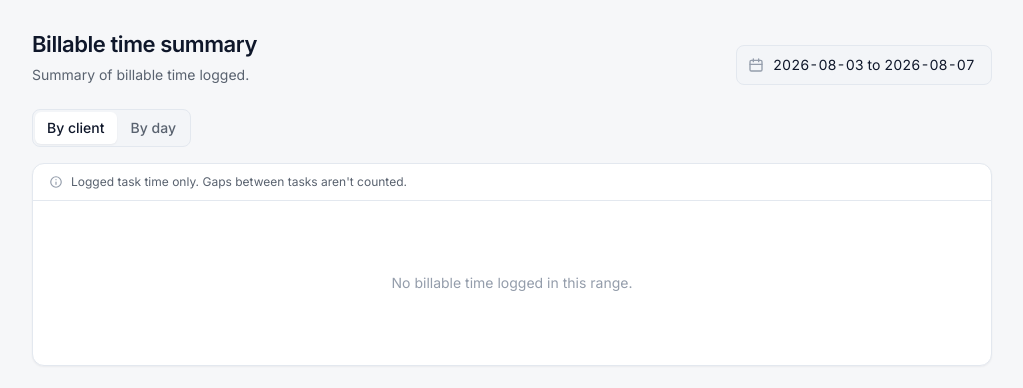
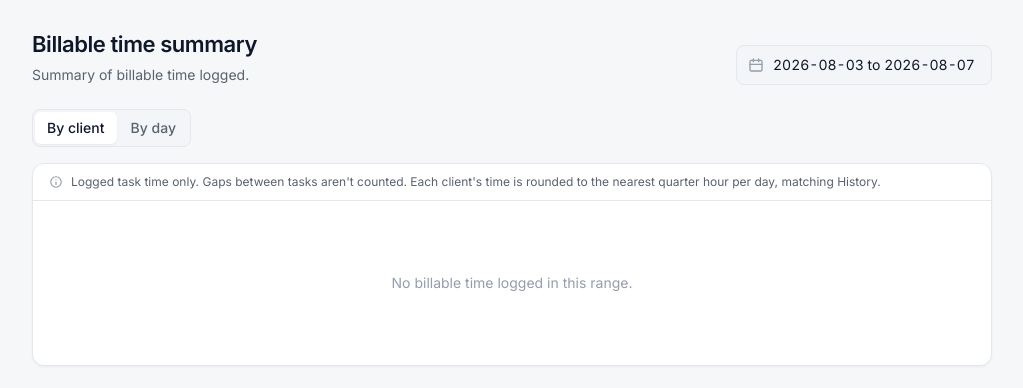
Before and after one commit to Matthew-05/Time-Keeper, a Flask app: page /summary in a window 1280 px wide. Shown: the part 52-440 px from the top of the page, without its empty margins (128-1151 px from the left). Run offline with Flask 3, Linux system fonts and the light colour scheme; data that the repository does not hold is empty; style sheets or scripts are compiled from the project's sources.

Commit message:
rounding consistency

```diff
--- a/main.py
+++ b/main.py
@@ -32,6 +32,7 @@ from flask import Flask, render_template, request, jsonify, redirect, url_for
 from models import db, Client, Task_Item, TimeTracking, BreakTracking
 import threading
 import time
+import math
 from datetime import datetime, date, timedelta
 from sqlalchemy import text, inspect, desc, and_
 from flask_migrate import Migrate
@@ -829,50 +830,91 @@ def tasks_between(start, end):
     ).all()
 
 
+def round_to_quarter_hour(seconds):
+    """Seconds -> hours rounded to the nearest quarter.
+
+    Mirrors `totalTimeSpentToFractionalHours` in task_browser.js. Uses explicit
+    half-up rounding rather than Python's round(), which is banker's rounding
+    and would disagree with the JS on exact .125 boundaries (7.5 min).
+    """
+    quarters = seconds / 900.0
+    return math.floor(quarters + 0.5) / 4.0
+
+
+def bucket_by_client_and_day(start, end, now=None):
+    """Tracked seconds keyed by (client name, date).
+
+    Rounding has to happen at this granularity — one client, one day — because
+    that's the unit the History page rounds at, and it's what actually gets
+    billed. Rounding a whole week in one go would give a different (smaller)
+    number than the sum of the days it's made of.
+    """
+    now = now or datetime.now()
+
+    buckets = {}
+    for task in tasks_between(start, end):
+        key = (task_client_display_name(task), task.date)
+        buckets[key] = buckets.get(key, 0) + task_duration_seconds(task, now)
+    return buckets
+
+
 @app.route('/api/summary/custom/<start_date>/<end_date>', methods=['GET'])
 def get_custom_summary(start_date, end_date):
-    """Total tracked time per client across a date range.
+    """Billable hours per client across a date range.
 
-    Returns [{client_name, total_time}] with total_time in SECONDS — the
-    summary page divides by 3600 to plot hours.
+    `total_hours` is the billable figure: each client-day rounded up or down to
+    the nearest quarter hour, then summed. `tracked_hours` is the raw
+    unrounded time, so the UI can show what the rounding did.
     """
     try:
         start, end = _parse_range(start_date, end_date)
     except ValueError:
         return jsonify({'error': 'Invalid date format. Use YYYY-MM-DD.'}), 400
 
-    now = datetime.now()
-    totals = {}
-    for task in tasks_between(start, end):
-        name = task_client_display_name(task)
-        totals[name] = totals.get(name, 0) + task_duration_seconds(task, now)
+    rounded = {}
+    tracked = {}
+    for (name, _day), seconds in bucket_by_client_and_day(start, end).items():
+        rounded[name] = rounded.get(name, 0) + round_to_quarter_hour(seconds)
+        tracked[name] = tracked.get(name, 0) + seconds
 
     return jsonify([
-        {'client_name': name, 'total_time': seconds}
-        for name, seconds in sorted(totals.items(), key=lambda kv: -kv[1])
+        {
+            'client_name': name,
+            'total_hours': round(hours, 2),
+            'tracked_hours': round(tracked[name] / 3600, 2),
+        }
+        for name, hours in sorted(rounded.items(), key=lambda kv: -kv[1])
     ])
 
 
 @app.route('/api/summary/daily/<start_date>/<end_date>', methods=['GET'])
 def get_daily_summary(start_date, end_date):
-    """Total tracked time per day across a date range.
+    """Billable hours per day across a date range.
 
-    Returns [{date, total_hours}] ordered by date. Only days that actually have
-    tasks are included, so days off don't drag the moving average down.
+    Same rounding rule as the per-client view: each client's time within a day
+    is rounded to the nearest quarter hour, then the day is the sum of those.
+
+    Ordered by date, and only days that actually have tasks are included so
+    days off don't drag the moving average down.
     """
     try:
         start, end = _parse_range(start_date, end_date)
     except ValueError:
         return jsonify({'error': 'Invalid date format. Use YYYY-MM-DD.'}), 400
 
-    now = datetime.now()
-    totals = {}
-    for task in tasks_between(start, end):
-        totals[task.date] = totals.get(task.date, 0) + task_duration_seconds(task, now)
+    rounded = {}
+    tracked = {}
+    for (_name, day), seconds in bucket_by_client_and_day(start, end).items():
+        rounded[day] = rounded.get(day, 0) + round_to_quarter_hour(seconds)
+        tracked[day] = tracked.get(day, 0) + seconds
 
     return jsonify([
-        {'date': day.strftime('%Y-%m-%d'), 'total_hours': round(seconds / 3600, 2)}
-        for day, seconds in sorted(totals.items())
+        {
+            'date': day.strftime('%Y-%m-%d'),
+            'total_hours': round(hours, 2),
+            'tracked_hours': round(tracked[day] / 3600, 2),
+        }
+        for day, hours in sorted(rounded.items())
     ])
 
 
--- a/templates/index.html
+++ b/templates/index.html
@@ -30,7 +30,7 @@
           <label class="tk-label" for="description-input">Description</label>
           <!-- The save-confirmation tick is appended to this wrapper by timekeeper.js -->
           <div class="relative">
-            <input type="text" id="description-input" class="tk-input pr-10" placeholder="What are you working on?" />
+            <input type="text" id="description-input" class="tk-input pr-10" placeholder="Describe what you worked on..." />
           </div>
         </div>
 
--- a/templates/time_summary.html
+++ b/templates/time_summary.html
@@ -34,7 +34,7 @@
           <circle cx="12" cy="12" r="9" />
           <path d="M12 16v-4M12 8h.01" />
         </svg>
-        <span>Logged task time only. Gaps between tasks aren't counted.</span>
+        <span>Logged task time only. Gaps between tasks aren't counted. Each client's time is rounded to the nearest quarter hour per day, matching History.</span>
       </div>
 
       <div class="p-4">
@@ -84,6 +84,14 @@
           tooltip: {
             callbacks: {
               label: (ctx) => `${ctx.dataset.label}: ${ctx.parsed.y.toFixed(2)} billable hrs`,
+              afterLabel: (ctx) => {
+                const tracked = ctx.raw?.tracked ?? ctx.dataset.tracked?.[ctx.dataIndex]
+                if (tracked == null) return undefined
+                const diff = ctx.parsed.y - tracked
+                const sign = diff > 0 ? '+' : '−'
+                return `${tracked.toFixed(2)} tracked`
+                  + (Math.abs(diff) < 0.005 ? '' : ` (${sign}${Math.abs(diff * 60).toFixed(0)}m rounding)`)
+              },
             },
           },
           title: { display: true, text: title, color: t.text, font: { size: 14, weight: '600' } },
@@ -209,8 +217,8 @@
       if (chart) chart.destroy()
       const canvas = ensureCanvas('client-tab', canvasId)
 
-      data.sort((a, b) => b.total_time - a.total_time)
-      const totalHours = (data.reduce((sum, item) => sum + item.total_time, 0) / 3600).toFixed(2)
+      data.sort((a, b) => b.total_hours - a.total_hours)
+      const totalHours = data.reduce((sum, item) => sum + item.total_hours, 0).toFixed(2)
 
       const options = baseChartOptions(`${title} — ${totalHours} billable hrs total`)
       options.plugins.legend.display = false
@@ -222,7 +230,8 @@
           datasets: [
             {
               label: 'Billable hours',
-              data: data.map((item) => item.total_time / 3600),
+              data: data.map((item) => item.total_hours),
+              tracked: data.map((item) => item.tracked_hours),
               backgroundColor: data.map((item) => getClientColor(item.client_name)),
               borderRadius: 4,
               borderSkipped: false,
@@ -254,6 +263,7 @@
             {
               label: 'Billable hours',
               data: hours,
+              tracked: data.map((item) => item.tracked_hours),
               borderColor: t.accent,
               backgroundColor: t.accent,
               pointRadius: 2,
```
